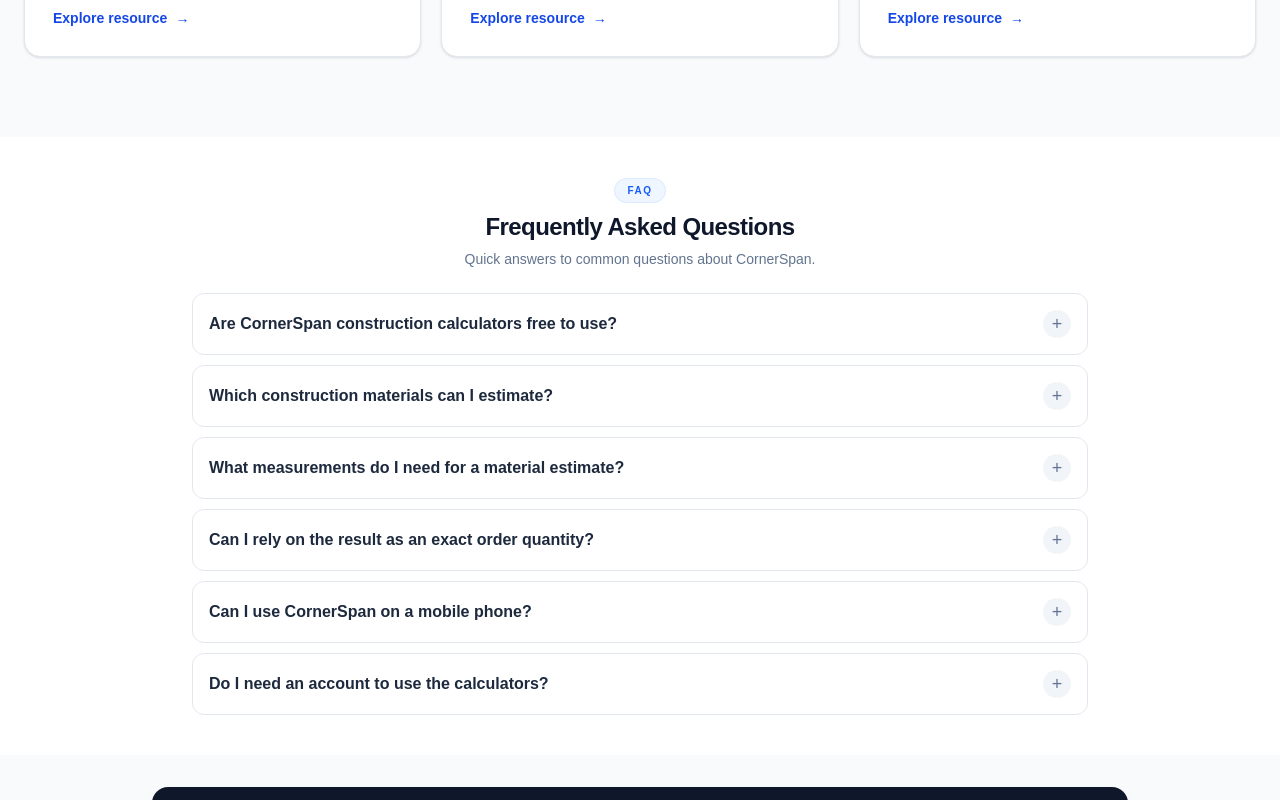
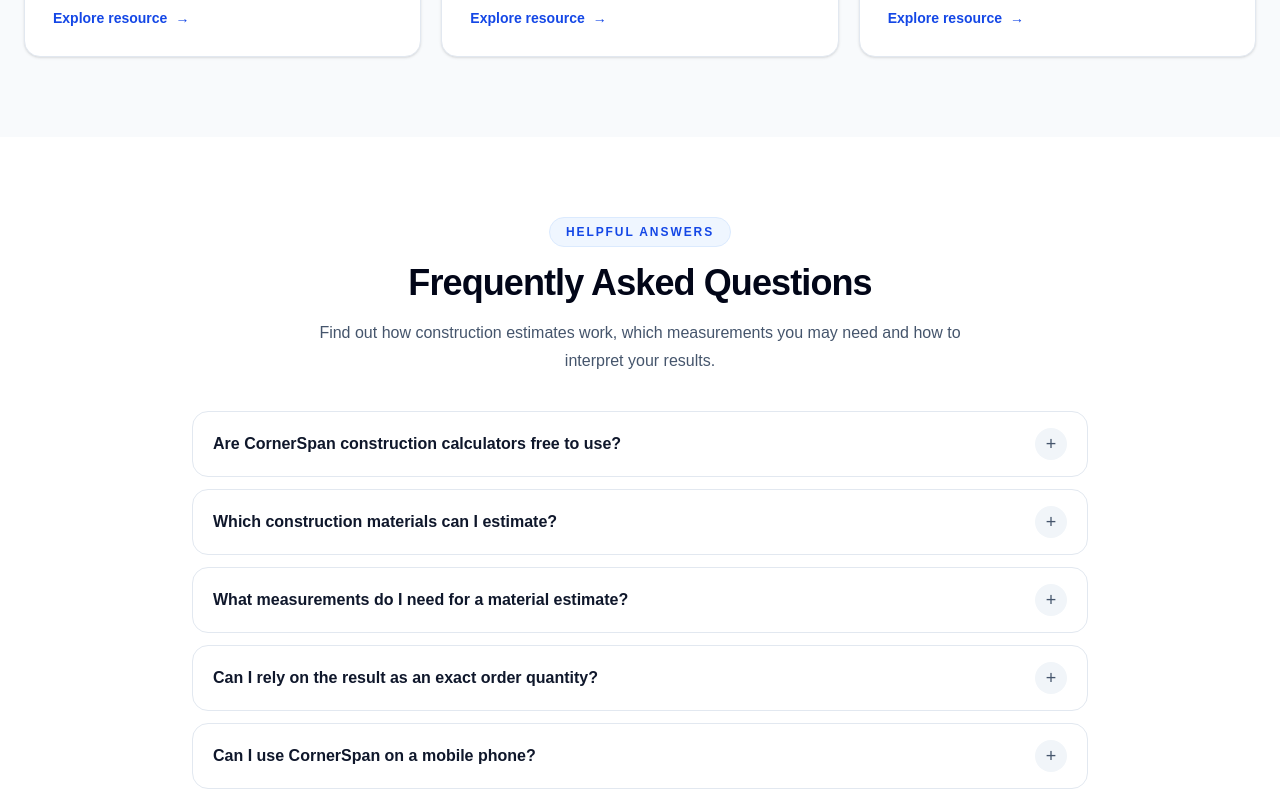
Before and after one commit to km7max-cmd/cornerspan, a Next.js app: page / in a window 1280 px wide. Shown: the part 3440-4240 px from the top of the page. Built offline with nearby package versions, Linux system fonts and the light colour scheme.

Commit message:
Refactor FAQ component for improved styling and structure

```diff
--- a/components/FAQ.tsx
+++ b/components/FAQ.tsx
@@ -1,3 +1,4 @@
+
 "use client";
 
 import { useState } from "react";
@@ -12,55 +13,63 @@ type Props = {
 
 export default function FAQ({ items }: Props) {
   const [openIndex, setOpenIndex] = useState<number | null>(null);
-
   const faqItems = items ?? homepageFaq;
 
   return (
-    <section className="bg-white px-4 py-8 sm:px-6 sm:py-10">
+    <section
+      className="bg-white px-5 py-16 sm:px-6 sm:py-20"
+      aria-labelledby="homepage-faq-heading"
+    >
       <div className="mx-auto max-w-4xl">
-        <div className="mb-6 text-center">
-          <span className="inline-flex rounded-full border border-blue-100 bg-blue-50 px-3 py-1 text-[10px] font-bold tracking-[0.15em] text-blue-600">
-            FAQ
+        <div className="mb-9 text-center">
+          <span className="inline-flex rounded-full border border-blue-100 bg-blue-50 px-4 py-1.5 text-xs font-bold uppercase tracking-[0.16em] text-blue-700">
+            Helpful answers
           </span>
 
-          <h2 className="mt-2 text-xl font-black tracking-tight text-slate-900 sm:text-2xl">
+          <h2
+            id="homepage-faq-heading"
+            className="mt-4 text-3xl font-black tracking-tight text-slate-950 sm:text-4xl"
+          >
             Frequently Asked Questions
           </h2>
 
-          <p className="mt-1.5 text-xs text-slate-500 sm:text-sm">
-            Quick answers to common questions about CornerSpan.
+          <p className="mx-auto mt-4 max-w-2xl text-sm leading-7 text-slate-600 sm:text-base">
+            Find out how construction estimates work, which measurements
+            you may need and how to interpret your results.
           </p>
         </div>
 
-        <div className="space-y-2.5">
+        <div className="space-y-3">
           {faqItems.map((item, index) => {
             const isOpen = openIndex === index;
+            const answerId = `homepage-faq-answer-${index}`;
 
             return (
               <div
                 key={`${item.question}-${index}`}
-                className={`overflow-hidden rounded-xl border transition-all duration-200 ${
+                className={`overflow-hidden rounded-2xl border transition-colors ${
                   isOpen
                     ? "border-blue-200 bg-blue-50/40"
-                    : "border-slate-200 bg-white"
+                    : "border-slate-200 bg-white hover:border-slate-300"
                 }`}
               >
                 <button
                   type="button"
-                  onClick={() =>
-                    setOpenIndex(isOpen ? null : index)
-                  }
-                  className="flex w-full items-center justify-between gap-4 px-4 py-4 text-left"
+                  aria-expanded={isOpen}
+                  aria-controls={answerId}
+                  onClick={() => setOpenIndex(isOpen ? null : index)}
+                  className="flex min-h-16 w-full items-center justify-between gap-4 px-4 py-4 text-left sm:px-5"
                 >
-                  <span className="text-sm font-bold text-slate-800 sm:text-base">
+                  <span className="text-sm font-bold leading-6 text-slate-900 sm:text-base">
                     {item.question}
                   </span>
 
                   <span
-                    className={`flex h-7 w-7 shrink-0 items-center justify-center rounded-full text-lg transition-all ${
+                    aria-hidden="true"
+                    className={`flex h-8 w-8 shrink-0 items-center justify-center rounded-full text-lg transition-colors ${
                       isOpen
                         ? "bg-blue-600 text-white"
-                        : "bg-slate-100 text-slate-500"
+                        : "bg-slate-100 text-slate-600"
                     }`}
                   >
                     {isOpen ? "−" : "+"}
@@ -68,8 +77,11 @@ export default function FAQ({ items }: Props) {
                 </button>
 
                 {isOpen && (
-                  <div className="border-t border-blue-100 px-4 pb-4 pt-3">
-                    <p className="text-xs leading-5 text-slate-600 sm:text-sm sm:leading-6">
+                  <div
+                    id={answerId}
+                    className="border-t border-blue-100 px-4 pb-5 pt-4 sm:px-5"
+                  >
+                    <p className="text-sm leading-7 text-slate-600">
                       {item.answer}
                     </p>
                   </div>
```
